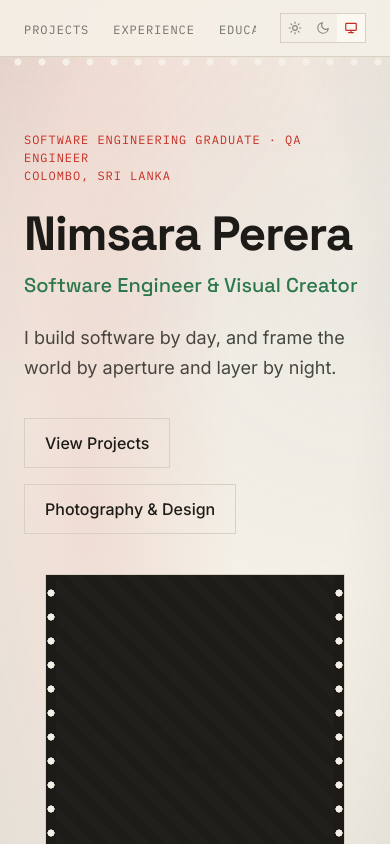
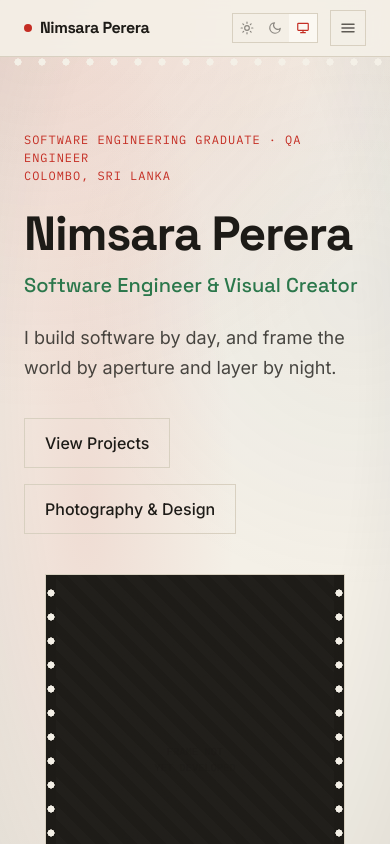
Before and after one commit to binoperera/Portfolio, a Next.js app: page / in a window 390 px wide. Shown: the top 844 px of the page. Built offline with nearby package versions, Linux system fonts and the light colour scheme.

Commit message:
Add MobileMenu component to Nav

```diff
--- a/components/Nav.tsx
+++ b/components/Nav.tsx
@@ -1,4 +1,5 @@
 import ThemeToggle from "@/components/ThemeToggle";
+import MobileMenu from "@/components/MobileMenu";
 
 const links = [
   { href: "#work", label: "Projects" },
@@ -17,12 +18,12 @@ export default function Nav({ name }: { name: string }) {
       <nav aria-label="Primary" className="max-w-7xl mx-auto px-6 lg:px-12 h-14 flex items-center gap-6">
         <a
           href="#top"
-          className="hidden sm:flex items-center gap-2 font-display font-bold text-cream tracking-tight shrink-0 hover:text-safelight transition"
+          className="flex items-center gap-2 font-display font-bold text-cream tracking-tight shrink-0 hover:text-safelight transition"
         >
           <span aria-hidden className="h-2 w-2 rounded-full bg-safelight" />
           {name}
         </a>
-        <ul className="flex items-center gap-6 min-w-0 overflow-x-auto sm:ml-auto">
+        <ul className="hidden lg:flex items-center gap-6 ml-auto">
           {links.map((l) => (
             <li key={l.href}>
               <a href={l.href} className="eyebrow text-cream/60 hover:text-cream transition whitespace-nowrap">
@@ -31,8 +32,9 @@ export default function Nav({ name }: { name: string }) {
             </li>
           ))}
         </ul>
-        <div className="ml-auto sm:ml-0">
+        <div className="ml-auto lg:ml-0 flex items-center gap-3">
           <ThemeToggle />
+          <MobileMenu links={links} />
         </div>
       </nav>
     </header>
```
